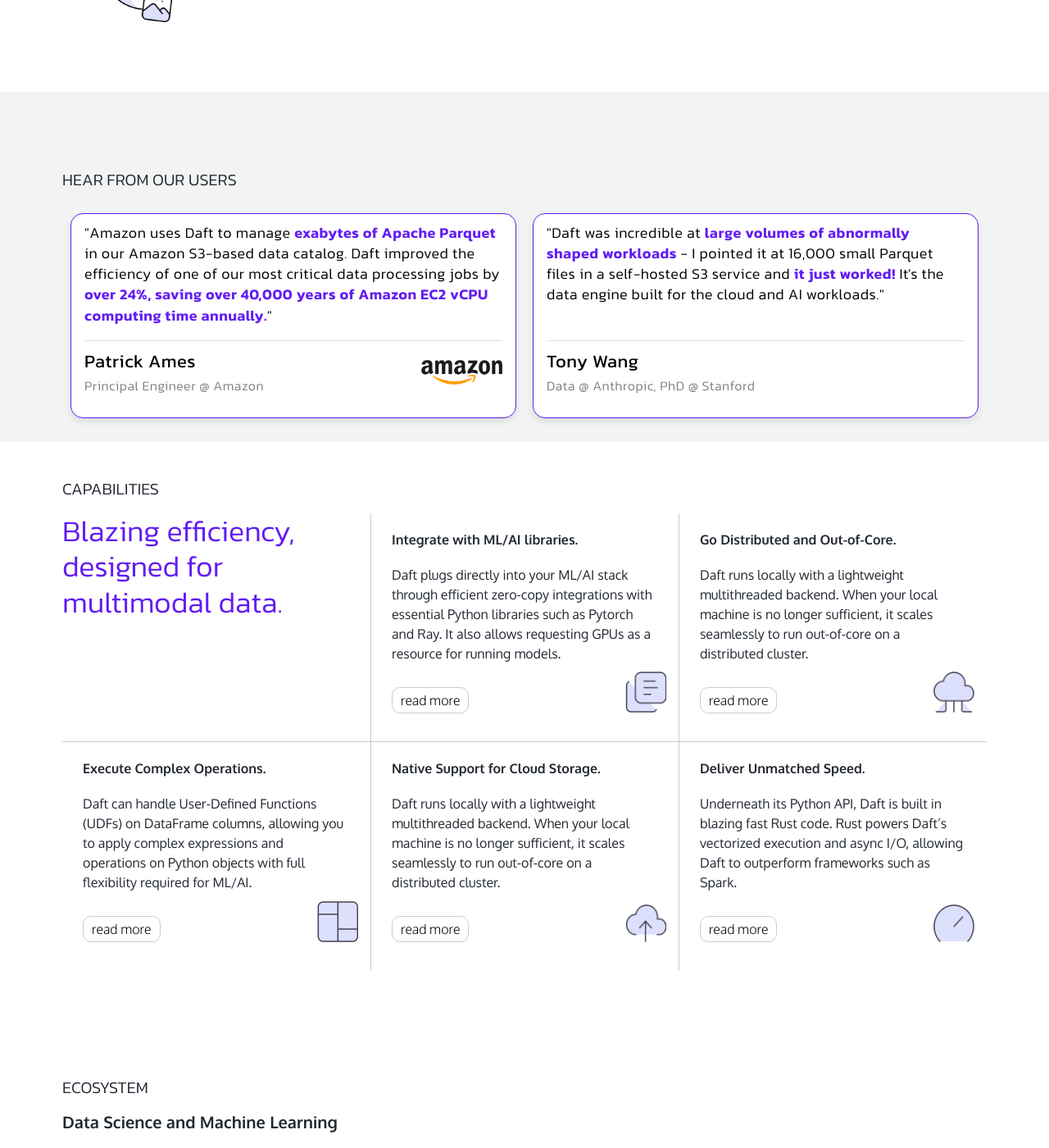
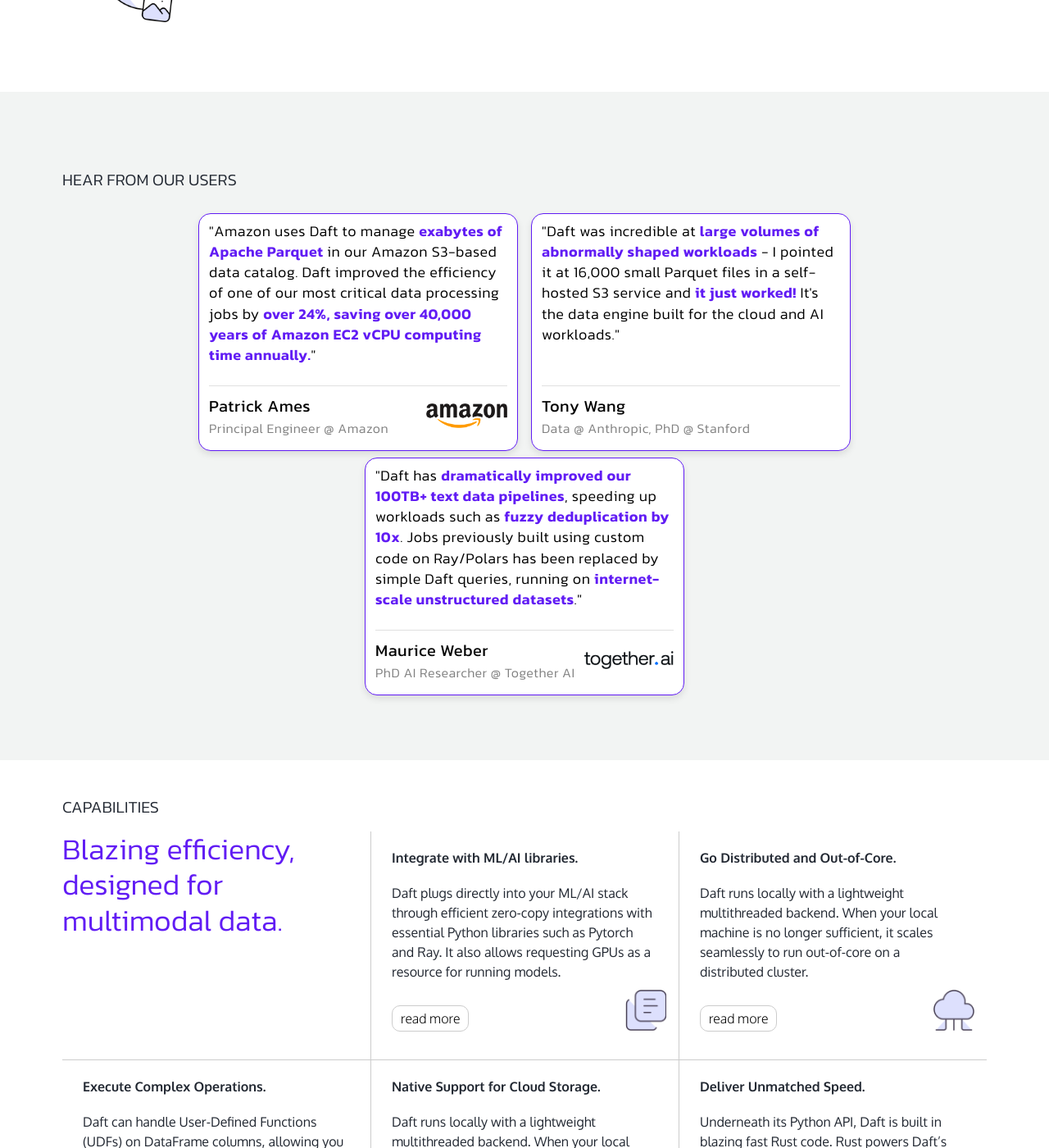
Before and after one commit to universalmind303/getdaft.io, a Sphinx documentation site: the page built from docs/source/index.rst, in a window 1280 px wide and 1400 px high, scrolled down 1486 px. Shown: the whole window at 82% size. Built offline with Sphinx 7.4.7 and the Sphinx Book theme 1.1.4, drawn with Linux system fonts in a browser that asks for light colours; nearby versions of some CDN libraries; comment, search, counter and statistics services are not loaded.

Commit message:
add quotes

```diff
--- a/docs/source/_static/styles.css
+++ b/docs/source/_static/styles.css
@@ -436,16 +436,8 @@
 
 /* Testimonial */
 
-/* .testimonial-section .wrapper {
-  margin: 35px auto;
-  max-width: 75%;
-  padding: 25px 76px;
-  margin: 0 auto;
-  padding: 75px 76px 25px 76px;
-} */
-
 .testimonials .wrapper {
-  margin: 0 auto;
+  margin: 0 auto 50px;
   padding: 75px 76px 25px 76px;
 }
 
@@ -457,21 +449,20 @@
 }
 
 .testimonials .customer-quotes .quote-box {
-  /* flex: 0 0 auto; Take up 100% width on mobile */
-  height: 250px;
-  width: 50%;
-  margin: 4px 10px;
-  padding: 10px 16px;
-  box-sizing: border-box; /* Ensures padding is included in the total width/height */
+  flex: 0 0 auto; /* Take up 100% width on mobile */
+  height: 290px;
+  width: 390px;
+  margin: 4px 8px;
+  padding: 8px 12px;
   text-align: left;
   border: 1px solid var(--purple-title-text);
   background-color: white;
   border-radius: 15px;
   box-shadow: 0 4px 8px rgba(0, 0, 0, 0.1);
-  /* position: relative;  */
+  position: relative;
   display: flex;
   flex-direction: column;
-  /* justify-content: space-between; */
+  justify-content: space-between;
 }
 
 .testimonials .quote-box .h2 {
@@ -480,6 +471,7 @@
   line-height: 1.4;
   color: black;
   flex: 1;
+  margin-bottom: 10px;
 }
 
 .testimonials .quote-box .h2 b{
@@ -494,10 +486,11 @@
   width: 100%;
   padding-top: 10px;
   border-top: 1px solid #e0e0e0;
+  margin-top: 25px;
 }
 
 .testimonials .quote-box .customer-name {
-  font-size: 22px;
+  font-size: 20px;
   font-weight: 400;
   margin-top: 0px;
   margin-bottom: 2px;
@@ -512,7 +505,7 @@
 
 .testimonials .quote-box .customer-logo {
   max-height: 30px;
-  max-width: 125px;
+  max-width: 110px;
   object-fit: contain;
   margin-bottom: 5px;
 }
@@ -835,6 +828,12 @@
 }
 
 /* Responsive */
+
+@media (max-width: 1400px) {
+  .testimonials .customer-quotes {
+      flex-wrap: wrap;
+  }
+}
 
 @media (max-width: 1240px) {
   .use-cases-section
--- a/docs/source/_templates/sections/landing-page-body.html
+++ b/docs/source/_templates/sections/landing-page-body.html
@@ -431,6 +431,16 @@
             </div>
           </div>
         </div>
+        <div class="quote-box">
+          <h2 class="h2">"Daft has <b>dramatically improved our 100TB+ text data pipelines</b>, speeding up workloads such as <b>fuzzy deduplication by 10x</b>. Jobs previously built using custom code on Ray/Polars has been replaced by simple Daft queries, running on <b>internet-scale unstructured datasets</b>."</p>
+          <div class="customer-info">
+            <div style="text-align: left;">
+                <p class="customer-name">Maurice Weber</p>
+                <p class="customer-role">PhD AI Researcher @ Together AI</p>
+            </div>
+            <img src="_static/togetherai.png" class="customer-logo"/>
+          </div>
+        </div>
       </div>
     </div>
   </section>
```
Also changed, not shown: docs/source/_static/togetherai.png (added).
